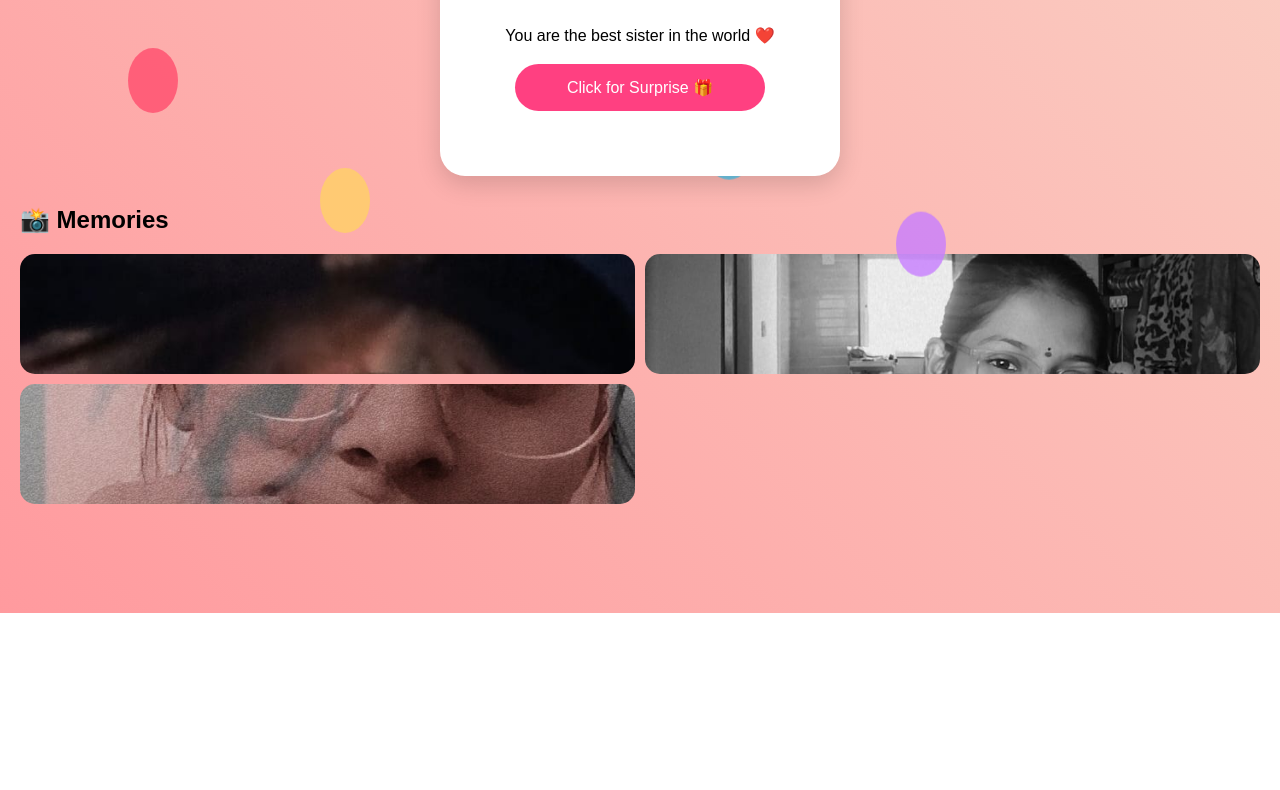
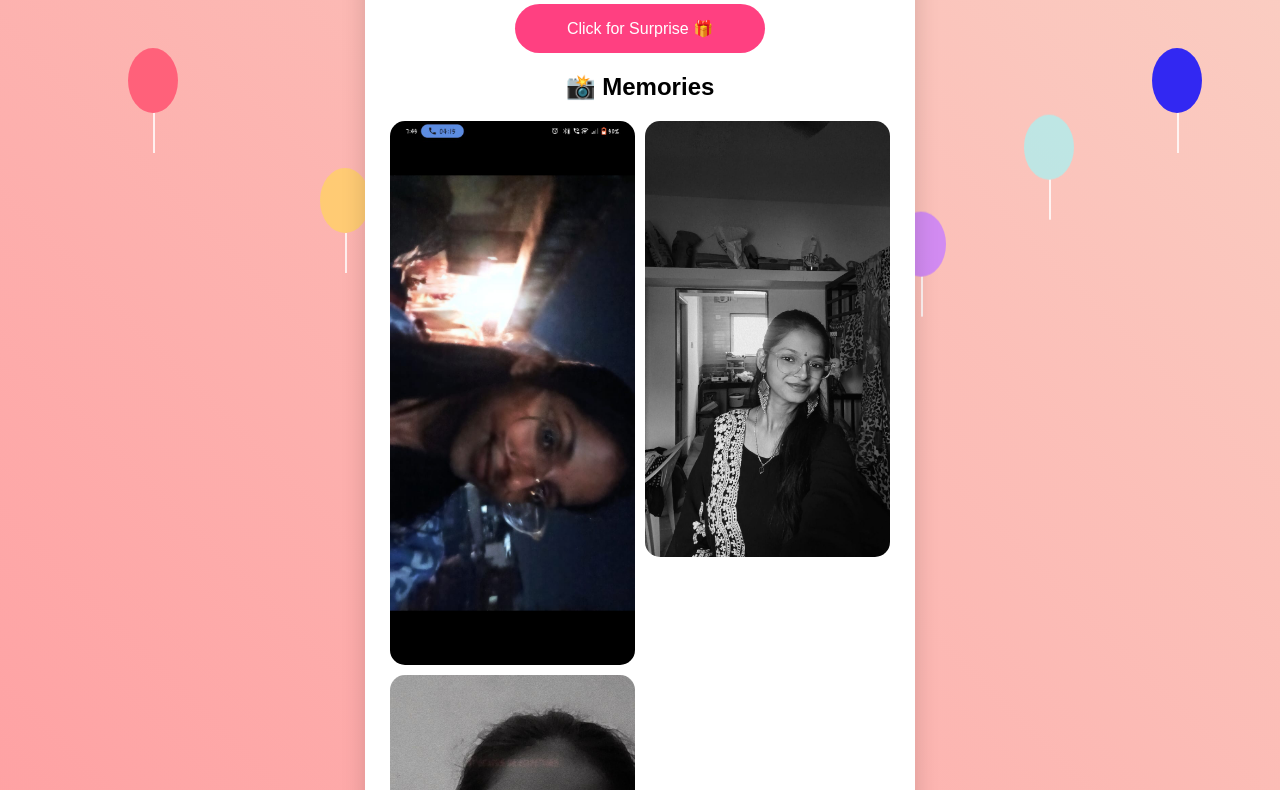
Before and after one commit to harshadaaade6-blip/happy, a plain HTML site: page index.html in a window 1280 px wide. Shown: the part 187-977 px from the top of the page. Before the commit the page ends 800 px from the top, so only its background shows below. Drawn offline with Linux system fonts and the light colour scheme.

Commit message:
Update index.html

```diff
--- a/index.html
+++ b/index.html
@@ -5,72 +5,57 @@
     <meta charset="UTF-8">
     <meta name="viewport" content="width=device-width, initial-scale=1.0">
     <title>Happy Birthday Sis</title>
-    <!-- <link rel="stylesheet" href="index.css"> -->
+
     <style>
         body {
             margin: 0;
+            padding: 20px;
             min-height: 100vh;
-            padding: 20px;
-
             background: linear-gradient(45deg, #ff9a9e, #fad0c4);
-
             font-family: Arial, sans-serif;
-            box-sizing: border-box;
         }
 
-        /* MAIN CARD */
+        /* Birthday Card */
 
         .container {
             width: 90%;
-            max-width: 350px;
+            max-width: 500px;
 
             margin: 30px auto;
 
-            display: flex;
-            flex-direction: column;
-            align-items: center;
-
-            text-align: center;
-
             background: white;
-
             padding: 25px;
 
             border-radius: 25px;
 
+            text-align: center;
+
+            position: relative;
+
             box-shadow: 0 8px 25px rgba(0, 0, 0, 0.15);
 
-            position: relative;
             z-index: 2;
         }
 
-        /* HEADING */
-
         h1 {
             color: #ff4081;
-            font-size: 2rem;
         }
-
-        #message {
-            font-size: 1rem;
-            line-height: 1.6;
-        }
-
-        /* BUTTON */
 
         button {
             width: 100%;
             max-width: 250px;
 
-            padding: 14px;
+            padding: 15px;
 
             border: none;
+
             border-radius: 25px;
 
             background: #ff4081;
+
             color: white;
 
-            font-size: 1rem;
+            font-size: 16px;
 
             cursor: pointer;
 
@@ -81,17 +66,16 @@
             transform: scale(1.05);
         }
 
-        /* BALLOONS */
+        /* Balloons */
 
         .balloons {
             position: fixed;
-            width: 100%;
-            height: 100%;
 
             top: 0;
             left: 0;
 
-            overflow: hidden;
+            width: 100%;
+            height: 100%;
 
             pointer-events: none;
 
@@ -108,9 +92,23 @@
 
             bottom: -100px;
 
+            animation: float linear infinite;
+
             opacity: 0.8;
+        }
 
-            animation: float linear infinite;
+        .balloon::after {
+            content: "";
+
+            width: 2px;
+            height: 40px;
+
+            background: white;
+
+            position: absolute;
+
+            top: 65px;
+            left: 50%;
         }
 
         .balloon:nth-child(1) {
@@ -167,7 +165,7 @@
 
         }
 
-        /* CONFETTI */
+        /* Confetti */
 
         #confetti-container {
             position: fixed;
@@ -177,10 +175,7 @@
             width: 100%;
             height: 100%;
 
-            overflow: hidden;
-
             pointer-events: none;
-
             z-index: 999;
         }
 
@@ -189,7 +184,7 @@
             width: 10px;
             height: 10px;
 
-            animation: fall 3s linear forwards;
+            animation: fall linear forwards;
         }
 
         @keyframes fall {
@@ -204,11 +199,9 @@
 
         }
 
-        /* PHOTO GALLERY */
+        /* Gallery */
 
         .gallery {
-            width: 100%;
-
             display: grid;
 
             grid-template-columns: repeat(2, 1fr);
@@ -220,9 +213,8 @@
 
         .gallery img {
             width: 100%;
-            height: 120px;
 
-            object-fit: cover;
+            height: auto;
 
             border-radius: 15px;
 
@@ -233,28 +225,16 @@
             transform: scale(1.05);
         }
 
-        /* PHONE RESPONSIVE */
+        /* Phone */
 
         @media(max-width:600px) {
-
-            .container {
-                padding: 20px;
-            }
-
-            h1 {
-                font-size: 1.5rem;
-            }
-
-            button {
-                font-size: 0.9rem;
-            }
 
             .gallery {
                 grid-template-columns: 1fr;
             }
 
-            .gallery img {
-                height: 150px;
+            h1 {
+                font-size: 1.5rem;
             }
 
         }
@@ -269,9 +249,12 @@
         <div class="balloon"></div>
         <div class="balloon"></div>
         <div class="balloon"></div>
+        <div class="balloon"></div>
+        <div class="balloon"></div>
     </div>
 
     <div class="container">
+
         <h1>🎂 Happy Birthday Sister 🎂</h1>
 
         <p id="message"></p>
@@ -281,31 +264,36 @@
         </button>
 
         <h2 id="wish"></h2>
-    </div>
-    <div id="confetti-container"></div>
-    <h2>📸 Memories</h2>
 
-    <div class="gallery">
+        <h2>📸 Memories</h2>
 
-        <img src="photo1.jpg" alt="Memory 1">
+        <div class="gallery">
 
-        <img src="photo2.jpg" alt="Memory 2">
+            <img src="photo1.jpg">
+            <img src="photo2.jpg">
+            <img src="photo3.jpg">
 
-        <img src="photo3.jpg" alt="Memory 3">
+        </div>
 
     </div>
 
-    <!-- <script src="index.js"></script> -->
+    <div id="confetti-container"></div>
+
     <script>
+
         let text = "You are the best sister in the world ❤️";
         let i = 0;
 
         function typeWriter() {
 
             if (i < text.length) {
+
                 document.getElementById("message").innerHTML += text.charAt(i);
+
                 i++;
+
                 setTimeout(typeWriter, 100);
+
             }
 
         }
@@ -318,6 +306,7 @@
                 "✨ Wishing you happiness, love and lots of cake 🎂";
 
         }
+
         function createConfetti() {
 
             let colors = [
@@ -329,27 +318,18 @@
                 "#ff9f1c"
             ];
 
-            let container =
-                document.getElementById("confetti-container");
+            let container = document.getElementById("confetti-container");
 
             for (let i = 0; i < 100; i++) {
 
-                let confetti =
-                    document.createElement("div");
+                let confetti = document.createElement("div");
 
                 confetti.className = "confetti";
 
-                confetti.style.left =
-                    Math.random() * 100 + "vw";
+                confetti.style.left = Math.random() * 100 + "vw";
 
                 confetti.style.backgroundColor =
                     colors[Math.floor(Math.random() * colors.length)];
-
-                confetti.style.width =
-                    (Math.random() * 8 + 5) + "px";
-
-                confetti.style.height =
-                    (Math.random() * 8 + 5) + "px";
 
                 confetti.style.animationDuration =
                     (Math.random() * 2 + 2) + "s";
@@ -357,12 +337,15 @@
                 container.appendChild(confetti);
 
                 setTimeout(() => {
+
                     confetti.remove();
+
                 }, 4000);
 
             }
 
         }
+
     </script>
 
 </body>
```
